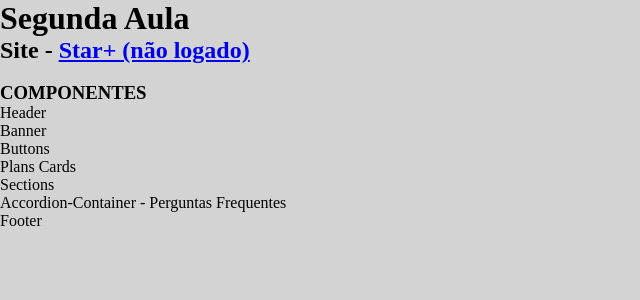
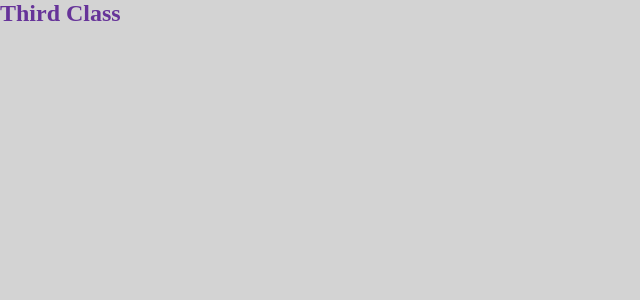
Before and after one commit to FilipeFariaas/front-end-III, a React (Vite) app in the folder class01/digital_house/: page / in a window 1280 px wide. Shown: the top 300 px of the page, without its empty margins (0-640 px from the left). Built offline with nearby package versions, Linux system fonts and the light colour scheme.

Commit message:
add third class

```diff
--- a/class01/digital_house/src/App.jsx
+++ b/class01/digital_house/src/App.jsx
@@ -1,11 +1,13 @@
 import {Login} from "./pages/Login/index.jsx";
 import {SecondClass} from "./classes/SecondClass";
+import {ThirdClass} from "./classes/ThirdClass";
 
 function App() {
 return (
     <>
       {/*<Login />*/}
-      <SecondClass />
+      {/*<SecondClass />*/}
+      <ThirdClass />
     </>
   )
 }
--- a/class01/digital_house/src/classes/SecondClass/index.jsx
+++ b/class01/digital_house/src/classes/SecondClass/index.jsx
@@ -2,7 +2,7 @@ import './style.scss'
 
 export function SecondClass() {
     return (
-        <main>
+        <main className={'second-class'}>
             <h1>Segunda Aula</h1>
             <h2>Site - <a href={"https://www.starplus.com/en-br"} target={"_blank"} >Star+ (não logado)</a> </h2>
             <br/>
--- a/class01/digital_house/src/classes/SecondClass/style.scss
+++ b/class01/digital_house/src/classes/SecondClass/style.scss
@@ -1,4 +1,4 @@
-main {
+.second-class {
 
   color: black;
 
--- /dev/null
+++ b/class01/digital_house/src/classes/ThirdClass/index.jsx
@@ -0,0 +1,9 @@
+import './style.scss'
+
+export function ThirdClass() {
+    return (
+        <section className={'third-class'}>
+            <h1>Third Class</h1>
+        </section>
+    )
+}
--- /dev/null
+++ b/class01/digital_house/src/classes/ThirdClass/style.scss
@@ -0,0 +1,3 @@
+.third-class {
+  color: rebeccapurple;
+}
```
